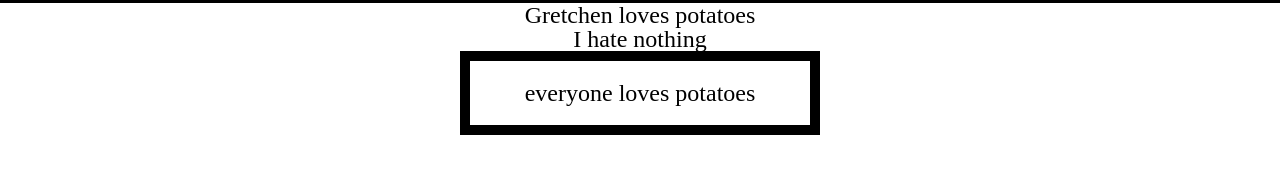
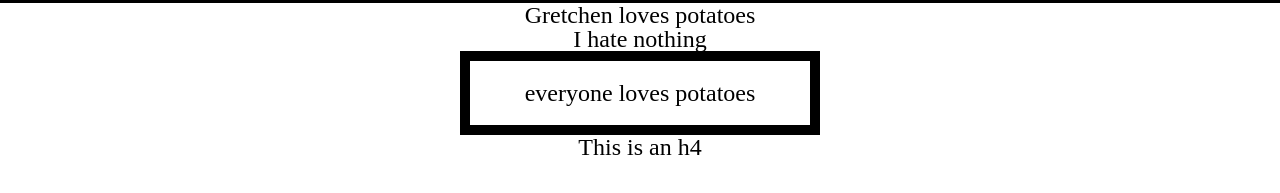
Before and after one commit to spenserhaszard/web-3-client-project, a plain HTML site: page index.html in a window 1280 px wide. Shown: the part 131-324 px from the top of the page. Drawn offline with Linux system fonts and the light colour scheme.

Commit message:
Added an h4

```diff
--- a/index.html
+++ b/index.html
@@ -19,6 +19,8 @@
         <h2>Gretchen loves potatoes</h2>
         <h3>I hate nothing</h3>
         <p>everyone loves potatoes</p>
+
+        <h4>This is an h4</h4>
         <!--[if lt IE 8]>
             <p class="browserupgrade">You are using an <strong>outdated</strong> browser. Please <a href="http://browsehappy.com/">upgrade your browser</a> to improve your experience.</p>
         <![endif]-->
```
